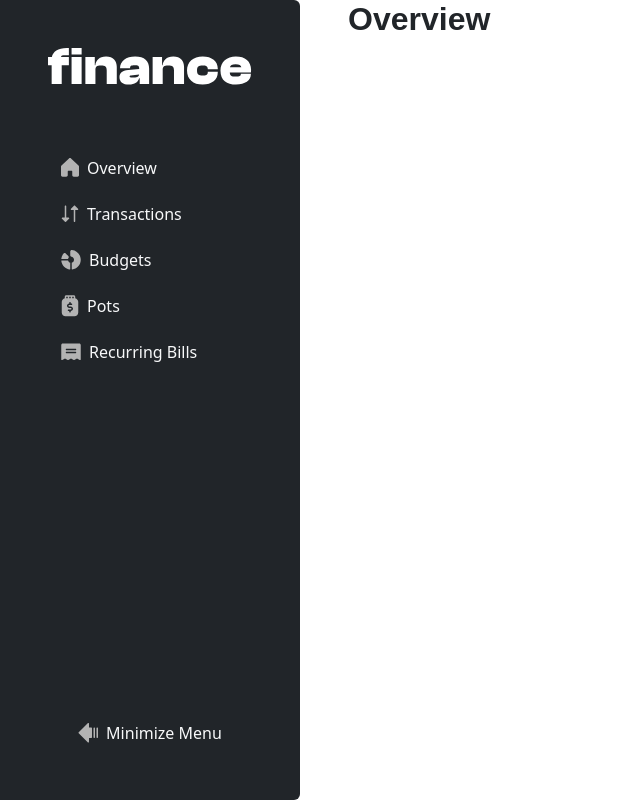
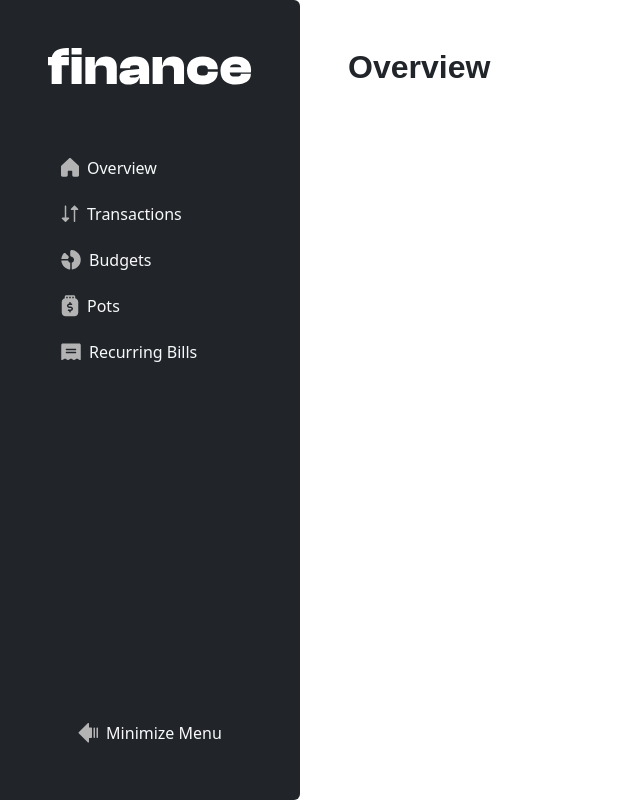
Before and after one commit to abdalsimam1-sketch/personal-finance-app, a React (Vite) app: page / in a window 1280 px wide. Shown: the whole page, without its empty margins (0-640 px from the left). Built offline with nearby package versions, Linux system fonts and the light colour scheme.

Commit message:
add : marigin top to the title container

```diff
--- a/src/components/UI/Title.jsx
+++ b/src/components/UI/Title.jsx
@@ -2,8 +2,8 @@ import React from "react";
 
 export const Title = ({ children }) => {
   return (
-    <div>
-      <h1 className="text-preset-1">{children}</h1>
+    <div className="mt-5">
+      <h1 className="text-preset-1 ">{children}</h1>
     </div>
   );
 };
```
